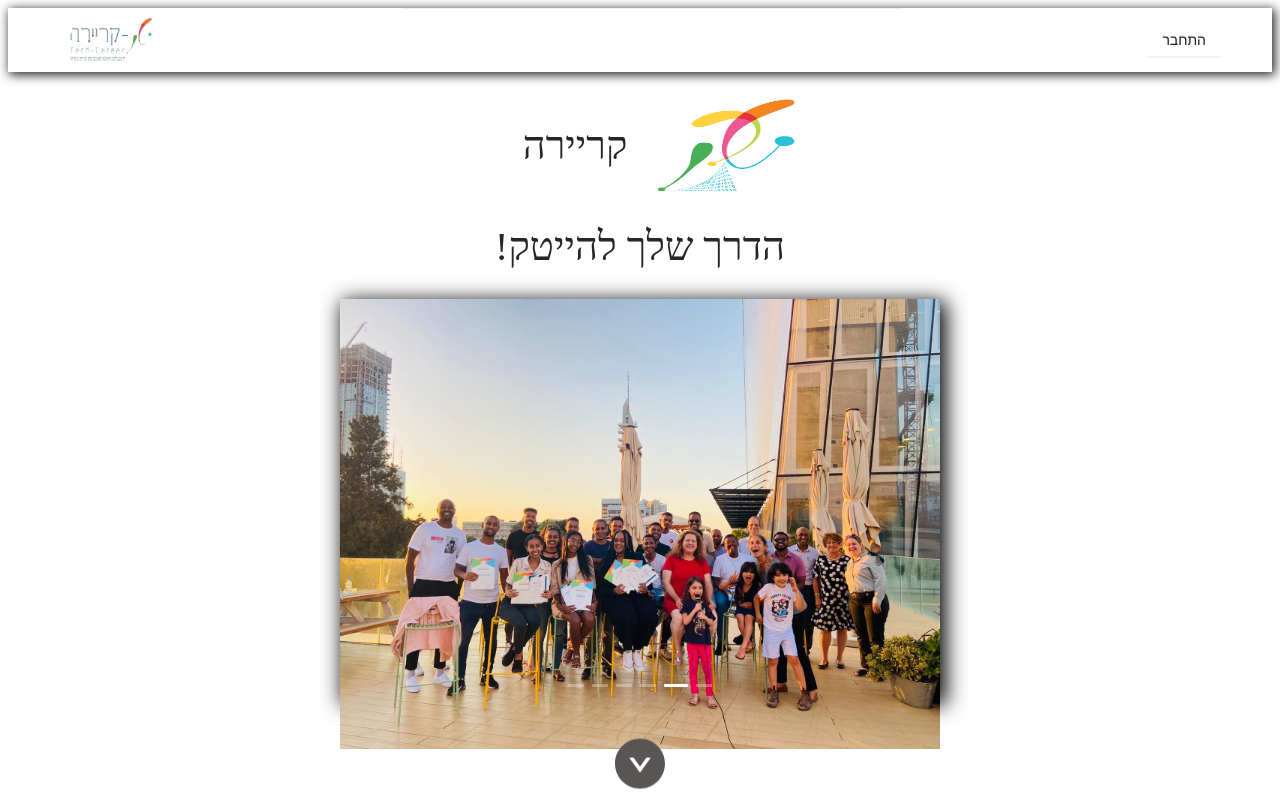
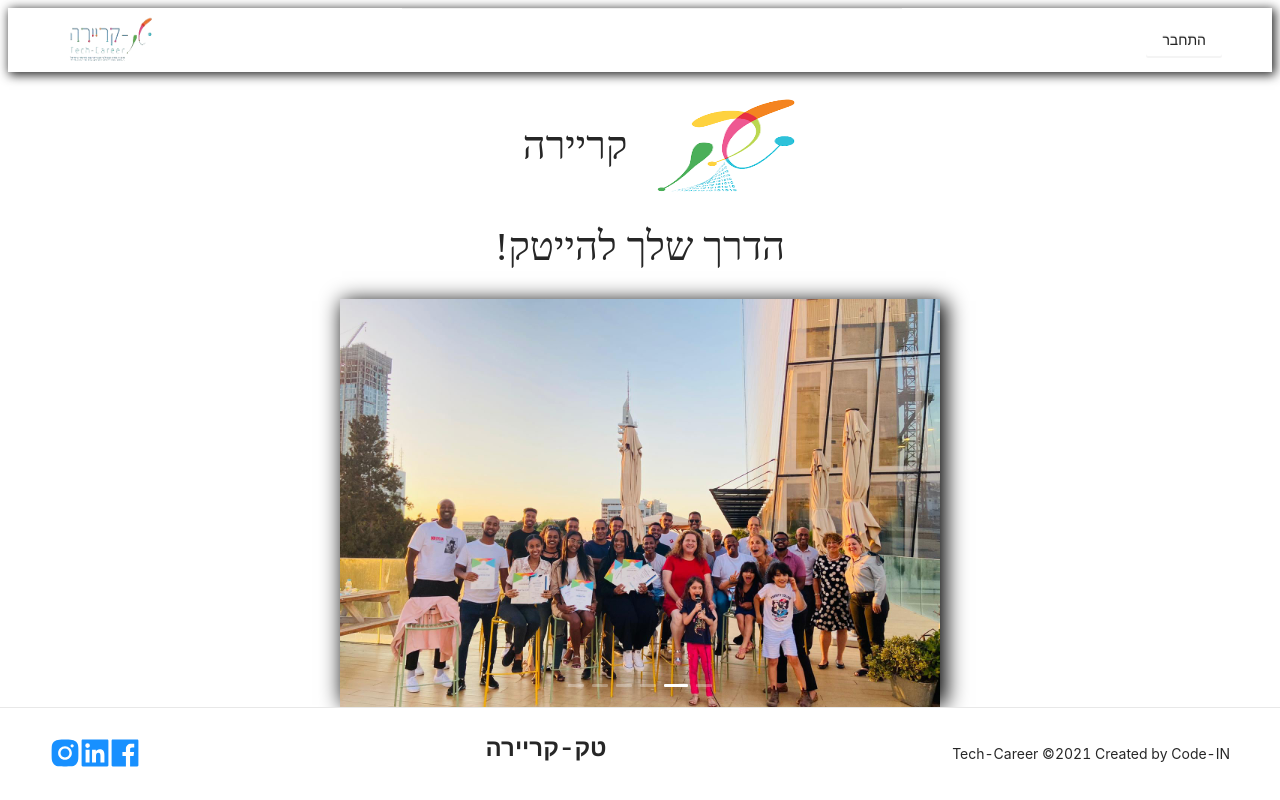
Before and after one commit to AvivTarkay/tech-carrer-hackathon-team1, a React (Create React App) app in the folder client/: page / in a window 1280 px wide. Shown: the top 800 px of the page. Built offline with nearby package versions, Linux system fonts and the light colour scheme.

Commit message:
opened miniCards folder

```diff
--- a/client/src/components/layout/index.tsx
+++ b/client/src/components/layout/index.tsx
@@ -6,8 +6,10 @@ import Login from "../loginForm/Login";
 import service from "../../utils";
 import "./style.css";
 import "antd/dist/antd.css";
+import LayoutFooter from '../footer/LayoutFooter';
 const { login } = service;
 const { Header, Content, Footer } = Layout;
+
 
 function LayoutMain(props: any) {
   const [isModalVisible, setIsModalVisible] = useState(false);
@@ -134,9 +136,19 @@ function LayoutMain(props: any) {
           </Content>
         </Layout>
       </Content>
-
       <img />
-    </Layout>
+      <Footer style={{
+          borderTop: '1px solid #e8e8e8',
+          position: 'fixed',
+          left: 0,
+          bottom: 0,
+          width: '100vw',
+          backgroundColor: 'white',
+          textAlign: 'center'
+      } }>
+      <LayoutFooter/>
+</Footer>
+</Layout>
   );
 }
 
```
Also changed, not shown: client/src/pages/miniCompanyCards/miniCardsContainer.tsx (added, +11 -0 lines), client/src/pages/miniCompanyCards/miniCompanyCard.tsx (added), 1 other file (tests, documents, lock files or other folders).
